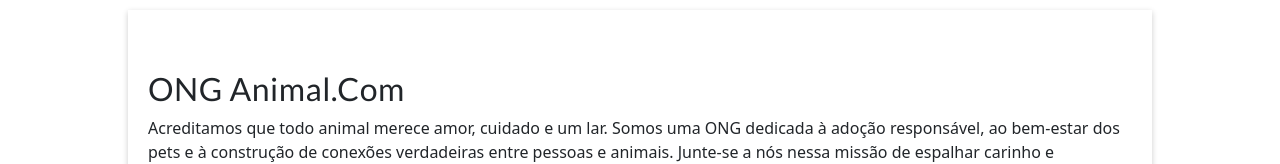
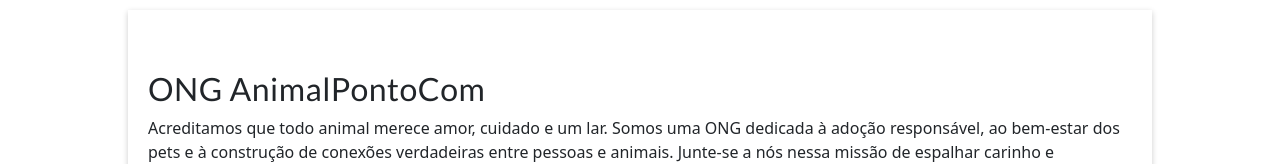
Before and after one commit to ThBorgesSilveira/OngAnimalPontoCom-v3, a Next.js app: page / in a window 1280 px wide. Shown: the part 150-314 px from the top of the page. Built offline with nearby package versions, Linux system fonts and the light colour scheme.

Commit message:
Ajuste de nome do site

```diff
--- a/app/page.tsx
+++ b/app/page.tsx
@@ -86,7 +86,7 @@ export default function Home() {
           <div className="hero-content">
 
             <div className="hero-text">
-              <h2>ONG Animal.Com</h2>
+              <h2>ONG AnimalPontoCom</h2>
 
               <p>
                 Acreditamos que todo animal merece amor, cuidado e um lar.
```
